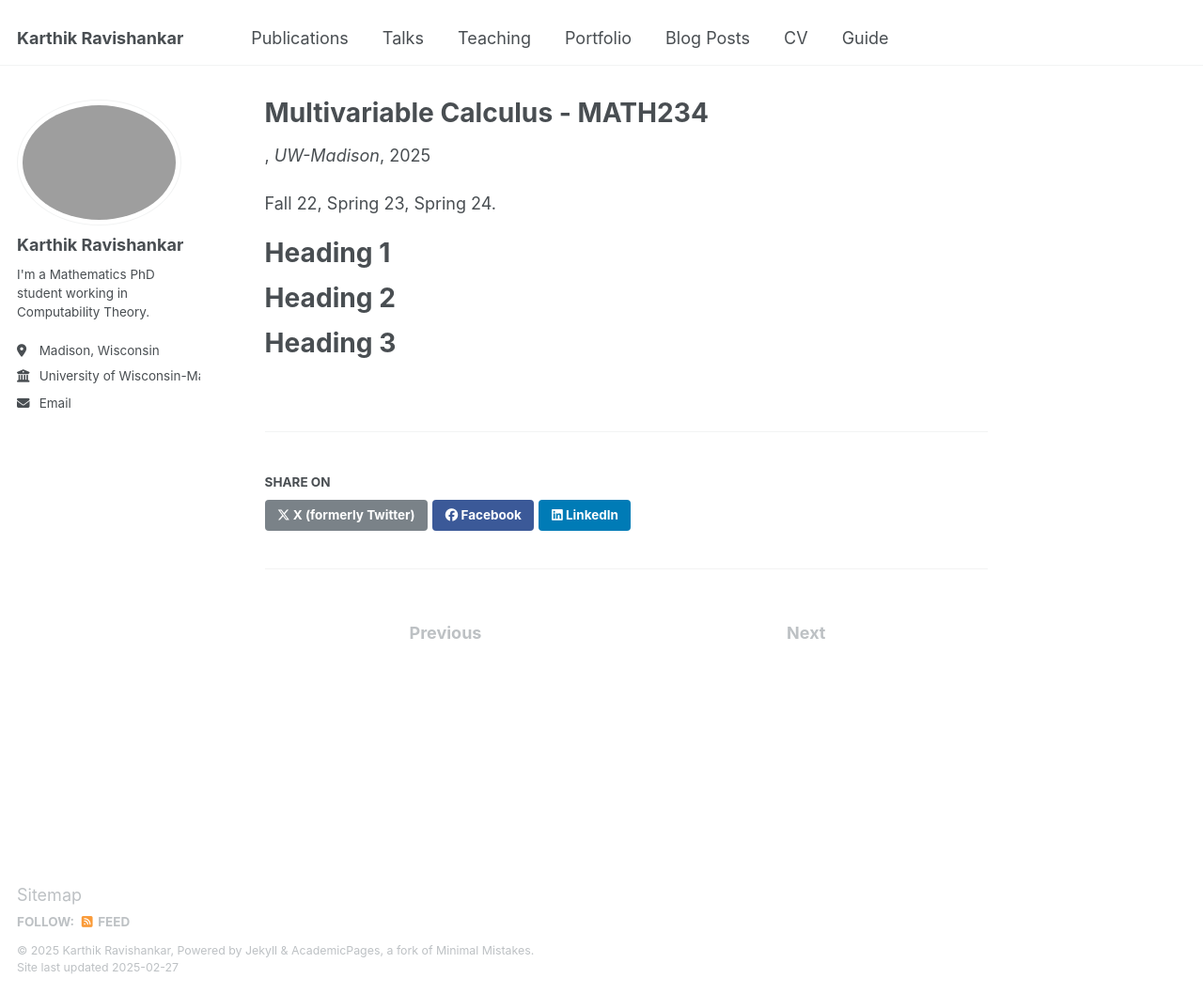
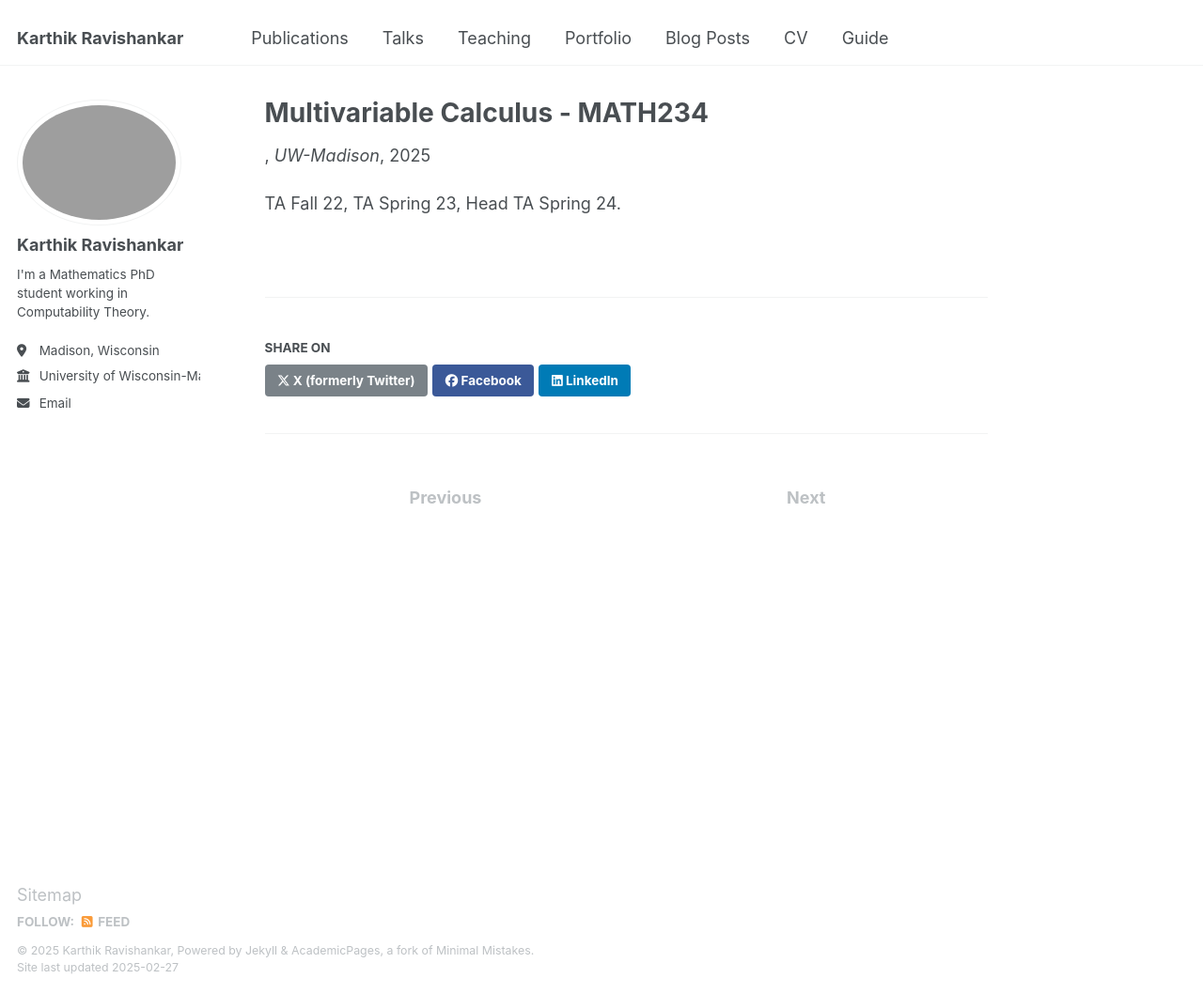
Before and after one commit to Karthik-Ravishankar-Math/Karthik-Ravishankar-Math.github.io, a Jekyll site: the page built from _teaching/2014-spring-teaching-1.md, in a window 1280 px wide and 1058 px high. Shown: the whole window at 94% size. Built offline with Jekyll 4.4.1, drawn with Linux system fonts in a browser that asks for light colours.

Commit message:
Update 2014-spring-teaching-1.md

```diff
--- a/_teaching/2014-spring-teaching-1.md
+++ b/_teaching/2014-spring-teaching-1.md
@@ -1,18 +1,7 @@
 ---
 title: "Multivariable Calculus - MATH234"
 collection: teaching
-type: ""
-permalink: /teaching/2014-spring-teaching-1
+permalink: https://guide.wisc.edu/courses/math/
 venue: "UW-Madison"
 ---
-
-Fall 22, Spring 23, Spring 24.
-
-Heading 1
-======
-
-Heading 2
-======
-
-Heading 3
-======
+TA Fall 22, TA Spring 23, Head TA Spring 24.
```
